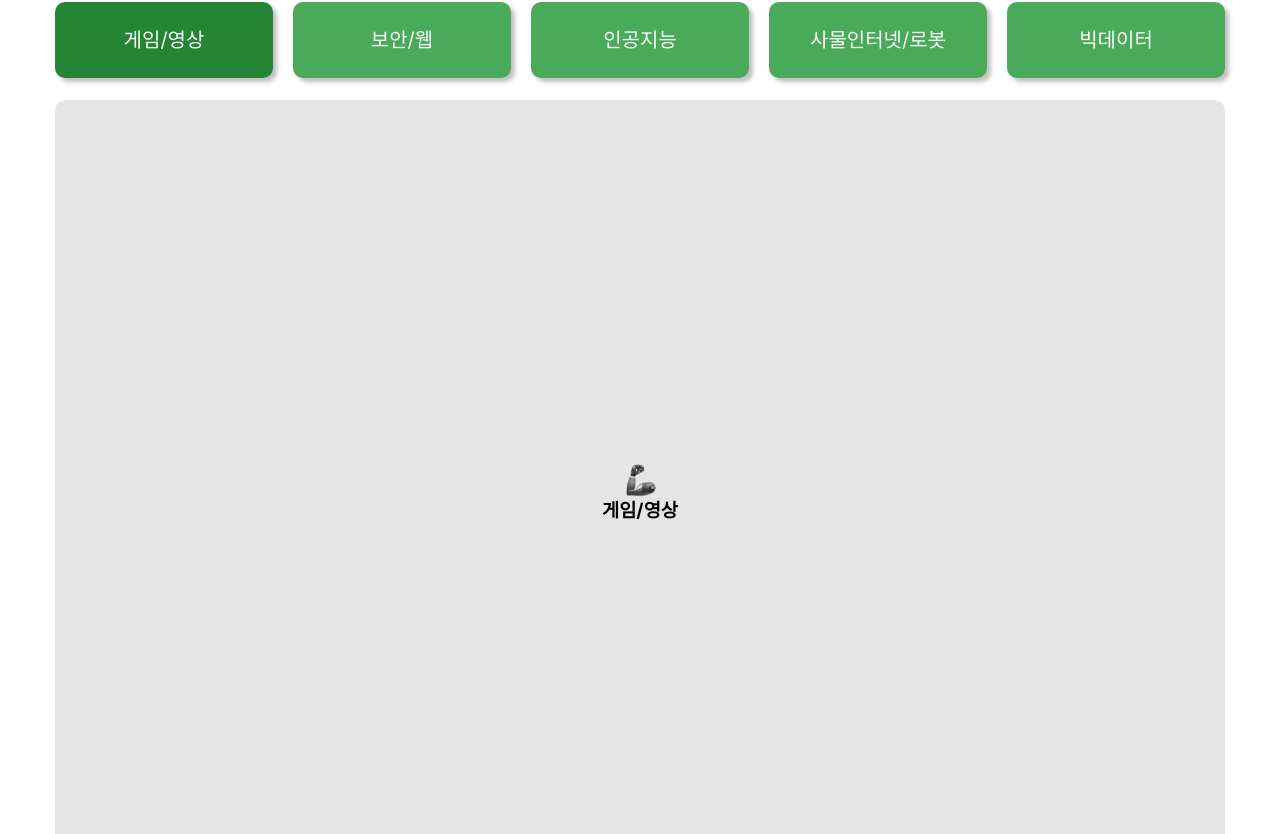
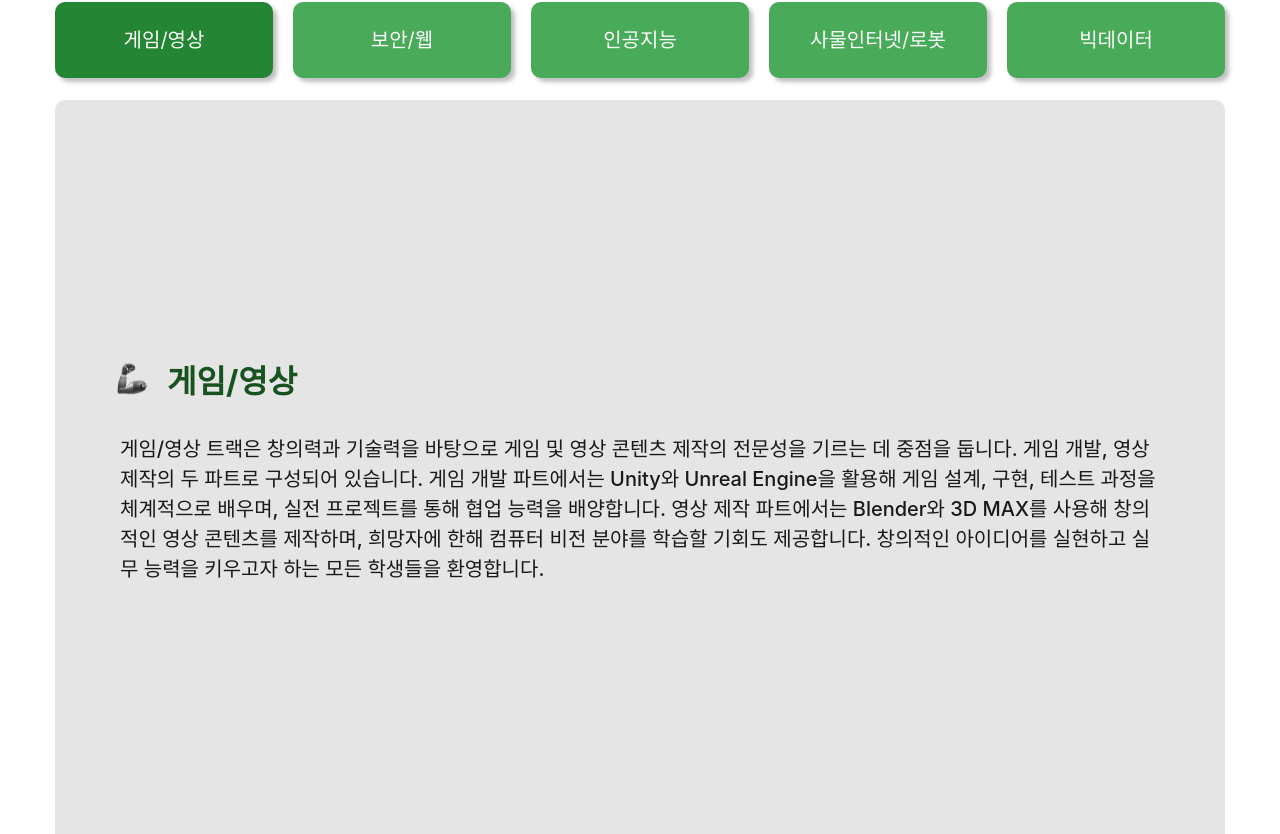
Before and after one commit to karpitony/monorepo-test, a React (Vite) app: page / in a window 1280 px wide. Shown: the part 400-1234 px from the top of the page. Built offline with nearby package versions, Linux system fonts and the light colour scheme; a web font is replaced by a local one.

Commit message:
feat: 각 트랙별 제목 및 설명 추가

```diff
--- a/src/pages/Main/Tracks/InfoBox.styled.ts
+++ b/src/pages/Main/Tracks/InfoBox.styled.ts
@@ -12,3 +12,33 @@ export const Container = styled.div`
   justify-content: center;
   align-items: center;
 `;
+
+export const TrackNameContainer = styled.div`
+  width: 100%;
+  margin-bottom: 32px;
+
+  display: flex;
+  justify-content: start;
+  align-items: center;
+  gap: 20px;
+`;
+
+export const TrackName = styled.h2`
+  width: 338px;
+
+  color: var(--FarmSystem_Green07, #175321);
+  font-size: 32px;
+  font-style: normal;
+  font-weight: 700;
+  line-height: normal;
+`;
+
+export const TrackDescription = styled.p`
+  width: 1040px;
+  height: 200px;
+  color: var(--FarmSystem_Black, #191919);
+  font-size: 20px;
+  font-style: normal;
+  font-weight: 500;
+  line-height: 30px; /* 150% */
+`;
--- a/src/pages/Main/Tracks/InfoBox.tsx
+++ b/src/pages/Main/Tracks/InfoBox.tsx
@@ -9,8 +9,11 @@ interface InfoBoxProps {
 export default function InfoBox({ selectedTrack }: InfoBoxProps) {
   return (
     <S.Container>
-      <img src={RobotArm} alt="Robot Arm" />
-      <h3>{selectedTrack.name}</h3>
+      <S.TrackNameContainer>
+        <img src={RobotArm} alt="Robot Arm" style={{"width":"32px","height":"32px"}} />
+        <S.TrackName>{selectedTrack.name}</S.TrackName>
+      </S.TrackNameContainer>
+      <S.TrackDescription>{selectedTrack.description}</S.TrackDescription>
     </S.Container>
   );
 }
```
